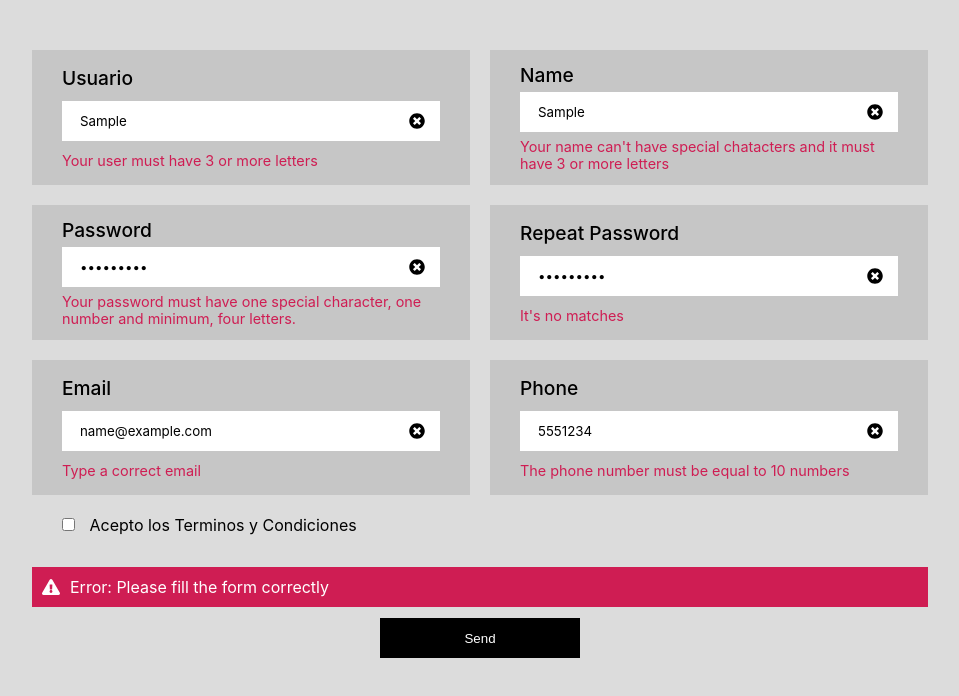
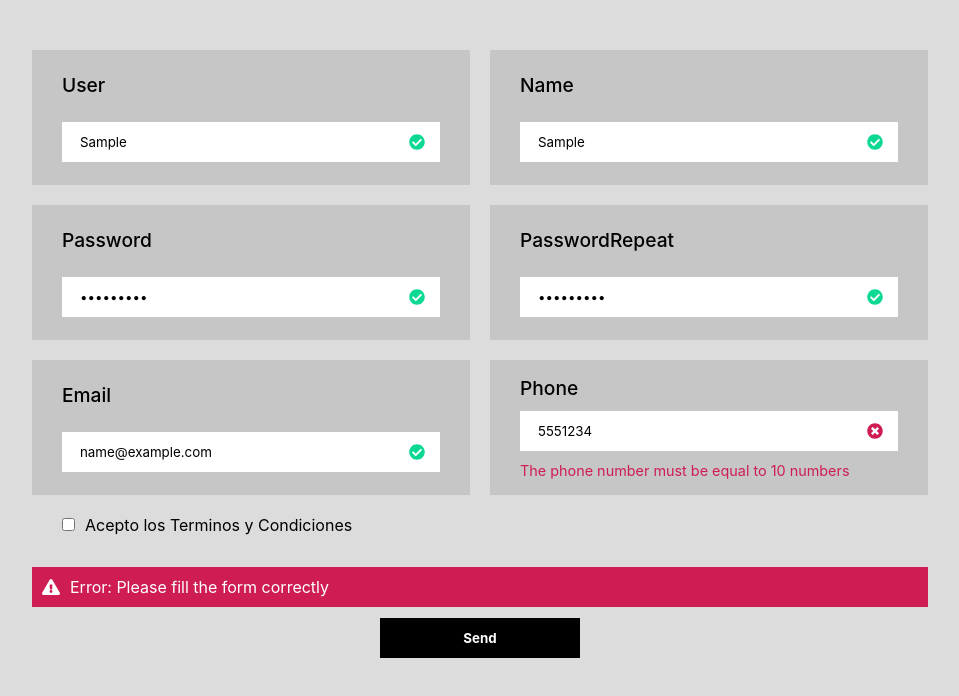
Before and after one commit to Quarzizus/FormValidation, a React (Vite) app: page / in a window 1280 px wide. Both pictures are taken after typing "Sample", "Sample", "Sample123", "Sample123", "name@example.com", "5551234" into the empty fields and a click on the button "Send". Shown: the top 696 px of the page, without its empty margins (160-1119 px from the left). Built offline with nearby package versions, Linux system fonts and the light colour scheme.

Commit message:
ADD-> Validation UI, Form Reducer

```diff
--- a/src/components/Form.jsx
+++ b/src/components/Form.jsx
@@ -2,45 +2,52 @@ import React from "react";
 import { FormS } from "../styles/components/FormS.js";
 import Input from "../components/Input";
 import Submit from "../components/Submit";
+import { user, name, email, password, tel } from "../utils/RegularExpresions";
 
 const Form = () => {
   return (
     <FormS>
       <Input
         placeholder="MargaZ"
-        name="Usuario"
+        name="User"
         type="text"
         legend="Your user must have 3 or more letters"
+        expression={user}
       />
       <Input
         placeholder="Margaret"
         name="Name"
         type="text"
         legend="Your name can't have special chatacters and it must have 3 or more letters"
+        expression={name}
       />
       <Input
         placeholder=""
         name="Password"
         type="password"
         legend="Your password must have one special character, one number and minimum, four letters. "
+        expression={password}
       />
       <Input
         placeholder=""
-        name="Repeat Password"
+        name="PasswordRepeat"
         type="password"
         legend="It's no matches"
+        expression=""
       />
       <Input
         placeholder="margaret@example.com"
         name="Email"
         type="email"
         legend="Type a correct email"
+        expression={email}
       />
       <Input
         placeholder="3105376254"
         name="Phone"
         type="tel"
         legend="The phone number must be equal to 10 numbers"
+        expression={tel}
       />
       <Submit />
     </FormS>
--- a/src/components/Input.jsx
+++ b/src/components/Input.jsx
@@ -1,22 +1,40 @@
-import React, { useState } from "react";
+import React, { useContext } from "react";
 import { FontAwesomeIcon } from "@fortawesome/react-fontawesome";
 import {
   faCheckCircle,
   faTimesCircle,
 } from "@fortawesome/free-solid-svg-icons";
 import { InputS } from "../styles/components/InputS.js";
+import AppContext from "../context/AppContext.js";
+const Input = ({ name, placeholder, type, legend, expression }) => {
+  const [state, dispatch] = useContext(AppContext);
 
-const Input = ({ name, placeholder, type, legend }) => {
-  const [dataValue, setDataValue] = useState({});
+  const handleValidation = () => {
+    name === "PasswordRepeat"
+      ? dispatch({
+          type: "PasswordRepeat",
+          payload: {
+            ...state["PasswordRepeat"],
+            status: state["Password"].value === state["PasswordRepeat"].value,
+          },
+        })
+      : dispatch({
+          type: name,
+          payload: {
+            ...state[name],
+            status: expression.test(state[name].value),
+          },
+        });
+  };
   const handleChange = ({ target }) => {
-    setDataValue({
-      ...dataValue,
-      [target.name]: target.value,
+    dispatch({
+      type: name,
+      payload: { ...state[name], value: target.value },
     });
   };
 
   return (
-    <InputS className="Container_input">
+    <InputS className="Container_input" status={state[name].status}>
       <label htmlFor={name}>{name}</label>
       <div className="Input_wrapper">
         <input
@@ -26,10 +44,21 @@ const Input = ({ name, placeholder, type, legend }) => {
           placeholder={placeholder}
           name={name}
           onChange={handleChange}
+          onBlur={handleValidation}
+          onKeyUp={handleValidation}
         />
-        <FontAwesomeIcon icon={faTimesCircle} className="Input_icon" />
+        {state[name].status !== null ? (
+          <FontAwesomeIcon
+            icon={state[name].status === false ? faTimesCircle : faCheckCircle}
+            className="Input_icon"
+          />
+        ) : null}
       </div>
-      <p>{legend}</p>
+      {state[name].status !== null ? (
+        !state[name].status ? (
+          <p>{legend}</p>
+        ) : null
+      ) : null}
     </InputS>
   );
 };
--- a/src/components/Submit.jsx
+++ b/src/components/Submit.jsx
@@ -1,16 +1,44 @@
-import React from "react";
+import React, { useContext, useState } from "react";
 import { FontAwesomeIcon } from "@fortawesome/react-fontawesome";
 import { faExclamationTriangle } from "@fortawesome/free-solid-svg-icons";
 import { SubmitS } from "../styles/components/SubmitS.js";
+import AppContext from "../context/AppContext";
 
 const Submit = () => {
+  const [state, dispatch] = useContext(AppContext);
+  const handleChecked = ({ target }) => {
+    dispatch({
+      type: "Checked",
+      payload: target.checked,
+    });
+  };
+  const handleSubmit = () => {
+    const validation = Object.values(state).every(
+      (input) => input.status === true
+    );
+    validation
+      ? dispatch({
+          type: "Validate",
+          payload: true,
+        })
+      : dispatch({
+          type: "Validate",
+          payload: false,
+        });
+  };
   return (
     <>
       <div>
-        <input type="checkbox" className="TerminosCondiciones" /> Acepto los
-        Terminos y Condiciones
+        <input
+          type="checkbox"
+          className="TerminosCondiciones"
+          onClick={handleChecked}
+        />
+        Acepto los Terminos y Condiciones
       </div>
       <SubmitS>
+        {state["Validate"] !== null ? (
+          !state["Validate"] ? (
             <p>
               <FontAwesomeIcon
                 icon={faExclamationTriangle}
@@ -18,7 +46,11 @@ const Submit = () => {
               />
               Error: Please fill the form correctly
             </p>
-        <button type="button">Send</button>
+          ) : null
+        ) : null}
+        <button type="button" onClick={handleSubmit}>
+          Send
+        </button>
       </SubmitS>
     </>
   );
--- /dev/null
+++ b/src/context/AppContext.js
@@ -0,0 +1,5 @@
+import { createContext } from "react";
+
+const AppContext = createContext(null);
+
+export default AppContext;
--- /dev/null
+++ b/src/context/FormReducer.jsx
@@ -0,0 +1,81 @@
+export const formValues = {
+  User: {
+    value: null,
+    status: null,
+  },
+  Name: {
+    value: null,
+    status: null,
+  },
+  Password: {
+    value: null,
+    status: null,
+  },
+  PasswordRepeat: {
+    value: null,
+    status: null,
+  },
+  Email: {
+    value: null,
+    status: null,
+  },
+  Phone: {
+    value: null,
+    status: null,
+  },
+  Checked: {
+    status: false,
+  },
+  Validate: null,
+};
+
+const FormReducer = (state, action) => {
+  switch (action.type) {
+    case "User":
+      return {
+        ...state,
+        User: action.payload,
+      };
+    case "Name":
+      return {
+        ...state,
+        Name: action.payload,
+      };
+    case "Password":
+      return {
+        ...state,
+        Password: action.payload,
+      };
+    case "PasswordRepeat":
+      return {
+        ...state,
+        PasswordRepeat: action.payload,
+      };
+    case "Email":
+      return {
+        ...state,
+        Email: action.payload,
+      };
+    case "Phone":
+      return {
+        ...state,
+        Phone: action.payload,
+      };
+    case "Checked":
+      return {
+        ...state,
+        Checked: {
+          ...status["Checked"],
+          status: action.payload,
+        },
+      };
+    case "Validate":
+      return {
+        ...state,
+        Validate: action.payload,
+      };
+    default:
+      return state;
+  }
+};
+export default FormReducer;
--- /dev/null
+++ b/src/context/StateContext.jsx
@@ -0,0 +1,15 @@
+import AppContext from "./AppContext";
+import React, { useReducer } from "react";
+import FormReducer, { formValues } from "./FormReducer";
+
+const StateContext = ({ children }) => {
+  const [state, dispatch] = useReducer(FormReducer, formValues);
+
+  return (
+    <AppContext.Provider value={[state, dispatch]}>
+      {children}
+    </AppContext.Provider>
+  );
+};
+
+export default StateContext;
--- a/src/main.jsx
+++ b/src/main.jsx
@@ -1,4 +1,10 @@
 import React from "react";
 import ReactDOM from "react-dom";
 import App from "./containers/App";
-ReactDOM.render(<App />, document.getElementById("root"));
+import StateContext from "./context/StateContext";
+ReactDOM.render(
+  <StateContext>
+    <App />
+  </StateContext>,
+  document.getElementById("root")
+);
--- a/src/styles/components/FormS.js
+++ b/src/styles/components/FormS.js
@@ -2,7 +2,7 @@ import styled from "styled-components";
 
 export const colors = {
   border: "#0087f6",
-  success: "#190E4F",
+  success: "#0ad893",
   error: "#cf1d53",
 };
 export const font = `-apple-system, BlinkMacSystemFont, "Segoe UI", Roboto, Oxygen, Ubuntu,
--- a/src/styles/components/InputS.js
+++ b/src/styles/components/InputS.js
@@ -24,16 +24,17 @@ export const InputS = styled.article`
       font-family: ${font};
     }
     input:focus {
-      /* border: 3px solid ${colors.border}; */
-      outline: 2px solid ${colors.border};
+      outline: 2px solid
+        ${(props) => (props.status ? colors.success : colors.error)};
     }
     input:focus + .Input_icon {
-      color: ${colors.border};
+      color: ${(props) => (props.status ? colors.success : colors.error)};
     }
     .Input_icon {
       position: absolute;
       right: 15px;
       top: calc(32px - 50%);
+      color: ${(props) => (props.status ? colors.success : colors.error)};
     }
   }
   p {
--- a/src/styles/components/SubmitS.js
+++ b/src/styles/components/SubmitS.js
@@ -1,5 +1,5 @@
 import styled from "styled-components";
-import { colors } from "../components/FormS.js";
+import { colors, font } from "../components/FormS.js";
 
 export const SubmitS = styled.section`
   grid-column: 1/3;
@@ -25,6 +25,8 @@ export const SubmitS = styled.section`
     height: 40px;
     border: none;
     color: white;
+    font-family: ${font};
+    font-weight: bold;
   }
   @media screen and (max-width: 800px) {
     & {
--- a/src/utils/RegularExpresions.js
+++ b/src/utils/RegularExpresions.js
@@ -1,7 +1,7 @@
-const user = /[a-zA-z0-9\W]{3,12}/g;
-const name = /[a-zA-z]{3,12}/g;
-const email = /[a-zA-z_.-]+@[a-zA-z]+(.[a-z]+)/;
-const password = /.{6,12}/;
-const tel = /\d{10}/;
+const user = /^[a-zA-z0-9]{4,12}/;
+const name = /^[a-zA-z]{3,12}/;
+const email = /^[a-zA-z0-9_.-]+@[a-zA-z]+(.[a-z]+)/;
+const password = /^.{6,12}/;
+const tel = /^\d{10}/;
 
 export { user, name, email, password, tel };
```
Lines whose indentation alone changed are shown as unchanged.
